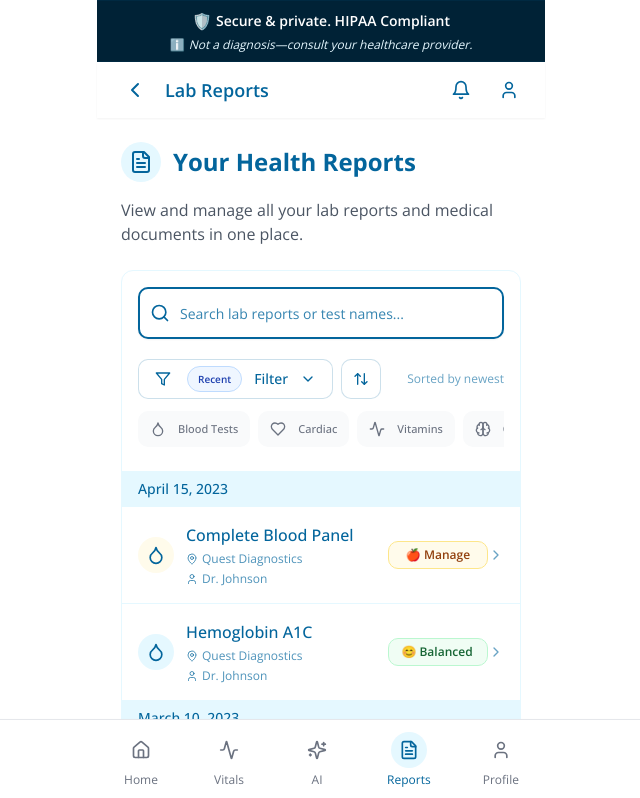
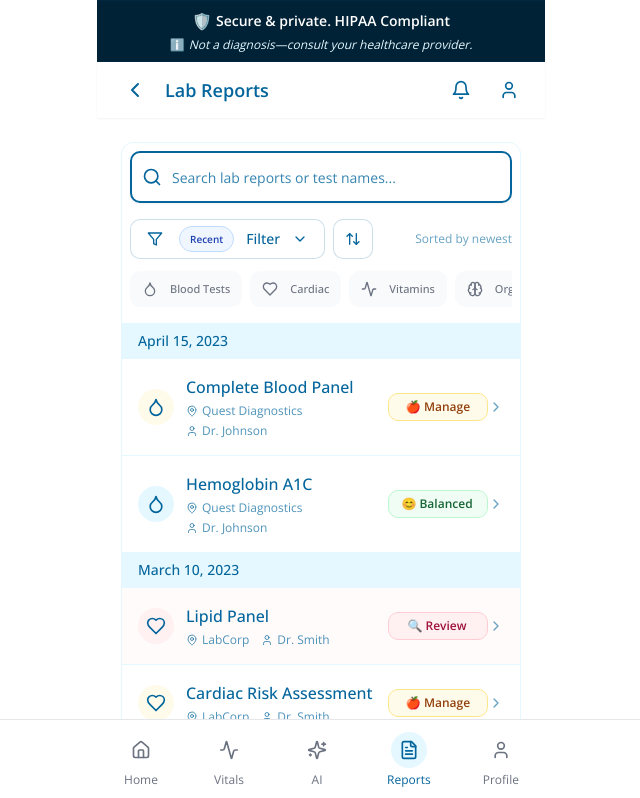
Before and after one commit to abgneudev/LabResults, a Next.js app: page /reports in a window 1280 px wide. Shown: the top 798 px of the page, without its empty margins (319-959 px from the left). Built offline with nearby package versions, Linux system fonts and the light colour scheme.

Commit message:
document viewer changes

```diff
--- a/app/reports/page.tsx
+++ b/app/reports/page.tsx
@@ -3,7 +3,6 @@
 import { TopBar } from "@/components/top-bar";
 import { DisclaimerBanner } from "@/components/disclaimer-banner";
 import { DocumentViewer } from "@/components/document-viewer";
-import { FileText } from "lucide-react";
 
 export default function ReportsPage() {
   return (
@@ -15,20 +14,6 @@ export default function ReportsPage() {
       <TopBar showBack={true} title="Lab Reports" className="h-14" />
 
       <div className="p-6 max-w-[640px] mx-auto">
-        <div className="flex items-center mb-4">
-          <div className="bg-[#E5F8FF] p-2 rounded-full mr-3">
-            <FileText className="h-6 w-6 text-[#03659C]" />
-          </div>
-          <h1 className="text-2xl font-bold text-[#03659C]">
-            Your Health Reports
-          </h1>
-        </div>
-
-        <p className="text-gray-600 mb-6">
-          View and manage all your lab reports and medical documents in one
-          place.
-        </p>
-
         {/* Document Viewer Component */}
         <DocumentViewer />
       </div>
--- a/components/document-viewer.tsx
+++ b/components/document-viewer.tsx
@@ -810,8 +810,8 @@ export function DocumentViewer() {
 
   return (
     <div className="bg-white rounded-lg border border-[#E5F8FF] overflow-hidden">
-      <div className="p-4">
-        <div className="relative mb-5">
+      <div className="p-2">
+        <div className="relative mb-4">
           <Search className="absolute left-3 top-1/2 transform -translate-y-1/2 text-[#03659C] h-5 w-5" />
           <Input
             placeholder="Search lab reports or test names..."
```
